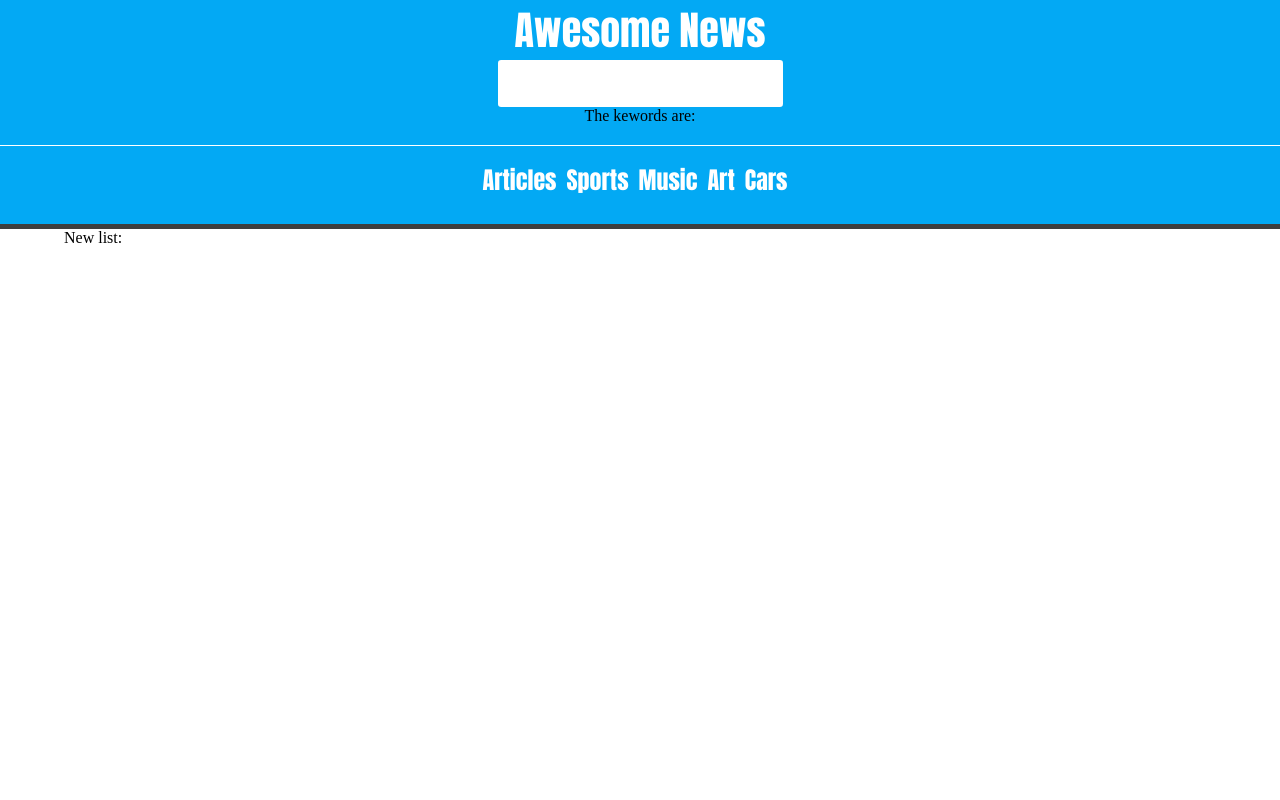
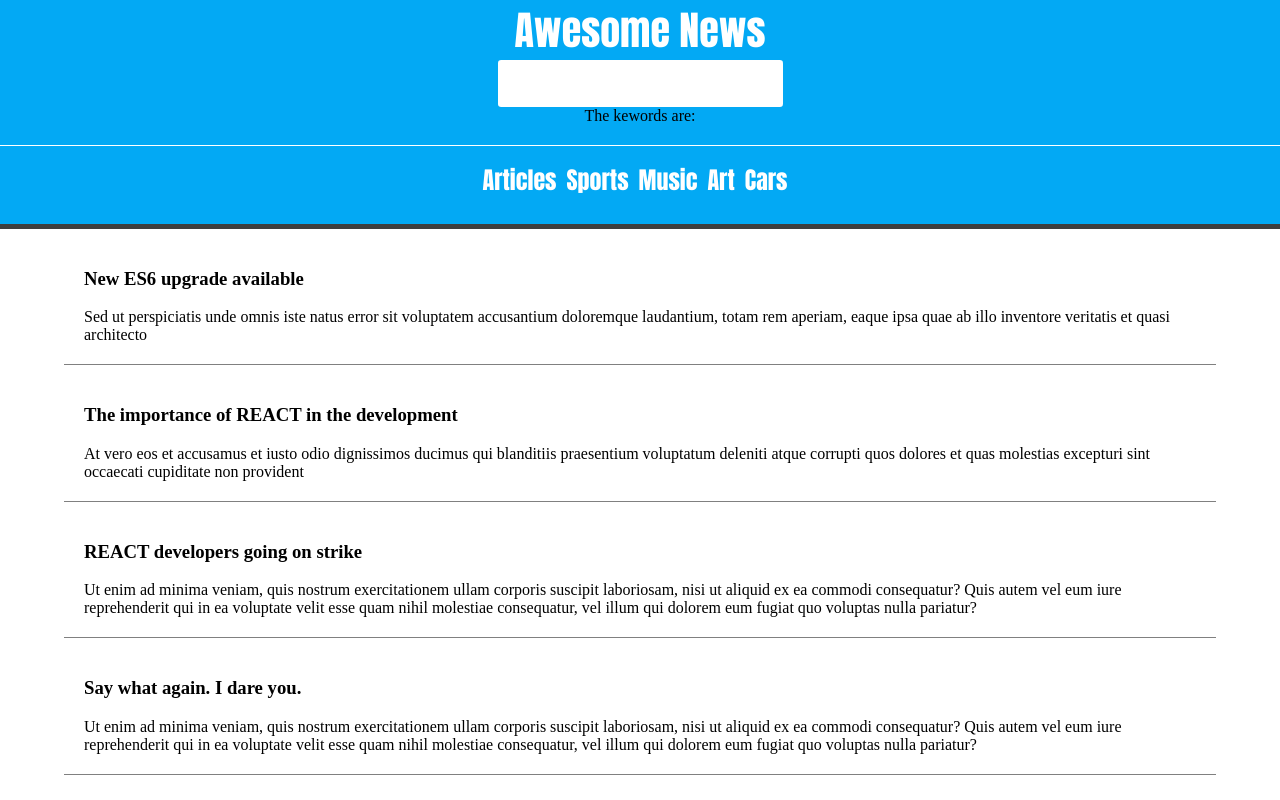
Before and after one commit to ferlobo1985/UDMY-REACT19-Basics-v2, a React (Vite) app: page / in a window 1280 px wide. Built offline with nearby package versions, Linux system fonts and the light colour scheme.

Commit message:
16-Props to news item
16-Props to news item

```diff
--- a/src/components/news_list.jsx
+++ b/src/components/news_list.jsx
@@ -1,8 +1,14 @@
+import NewsItem from "./news_list_item";
+
 const NewsList = (props) => {
-    console.log(props)
+
+    const news = props.news.map(item=>(
+        <NewsItem item={item} key={item.id}/>
+    ))
+
     return(
         <>
-            <div>New list:</div>
+            {news}
         </>
     )
 }
--- a/src/components/news_list_item.jsx
+++ b/src/components/news_list_item.jsx
@@ -0,0 +1,10 @@
+const NewsItem = ({item}) => (
+    <div className="news_item">
+        <h3>{item.title}</h3>
+        <div>
+            {item.feed}
+        </div>
+    </div>
+)
+
+export default NewsItem;
```
